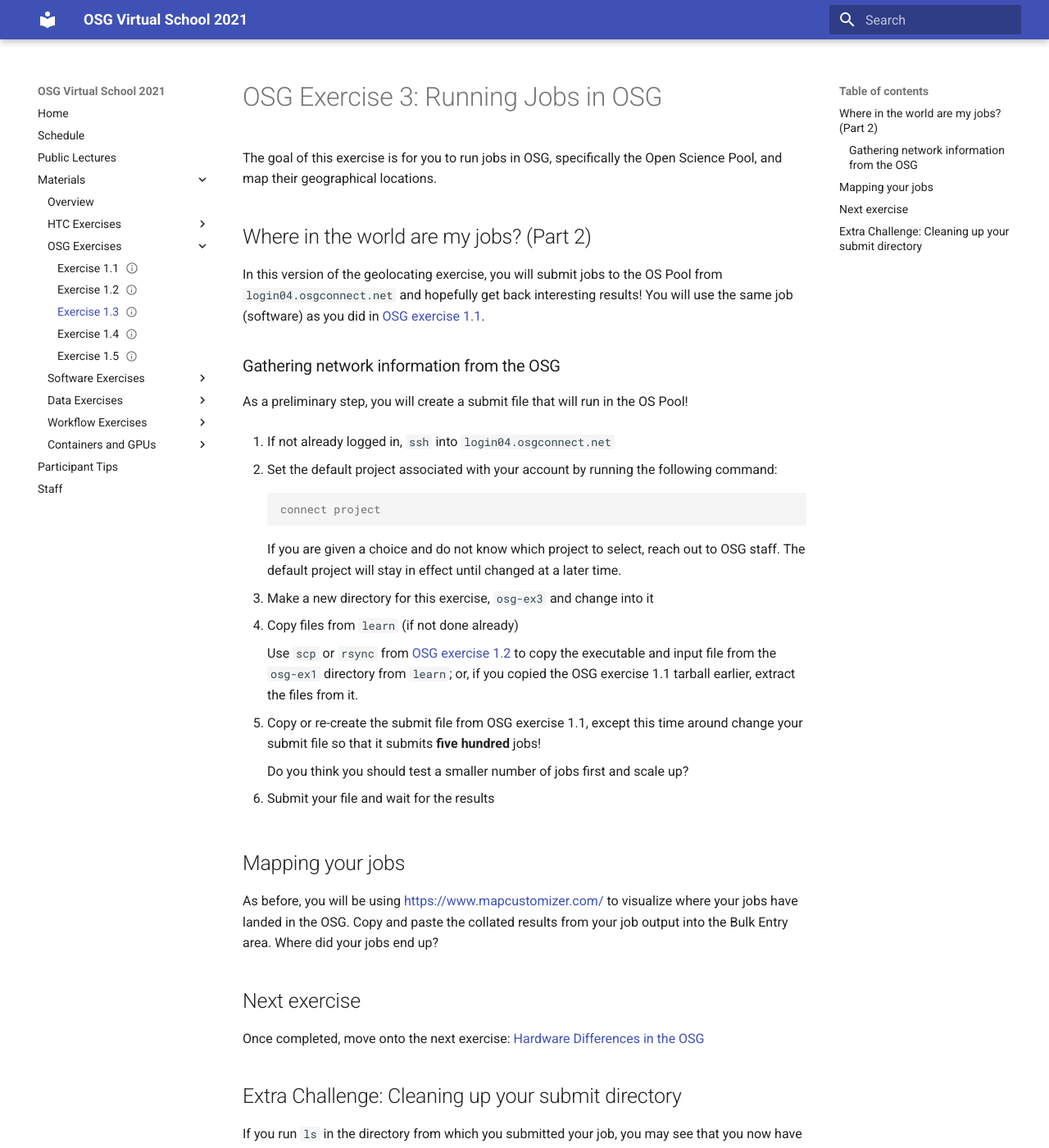
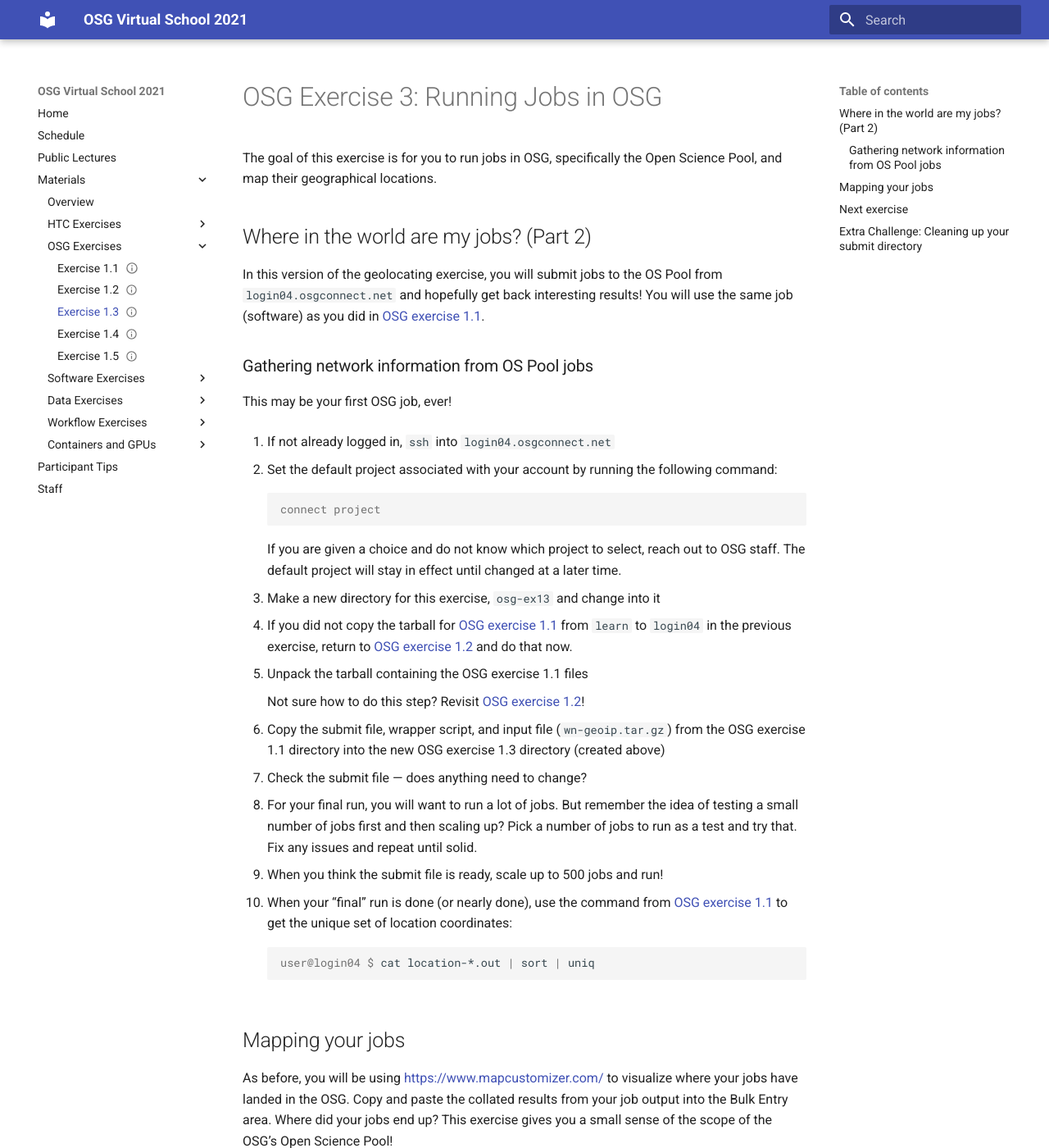
Before and after one commit to osg-htc/virtual-school-2021, an MkDocs documentation site: the page built from docs/materials/osg/part1-ex3-submit-osg.md, in a window 1280 px wide and 1400 px high. Shown: the whole window at 82% size. Built offline with MkDocs 1.6.1 and Material for MkDocs 9.7.7, drawn with Linux system fonts in a browser that asks for light colours.

Commit message:
Updated exercise OSG 1.3 and related

```diff
--- a/docs/materials/osg/part1-ex3-submit-osg.md
+++ b/docs/materials/osg/part1-ex3-submit-osg.md
@@ -15,9 +15,9 @@
 and hopefully get back interesting results!
 You will use the same job (software) as you did in [OSG exercise 1.1](part1-ex1-submit-refresher.md).
 
-### Gathering network information from the OSG
+### Gathering network information from OS Pool jobs
 
-As a preliminary step, you will create a submit file that will run in the OS Pool!
+This may be your first OSG job, ever!
 
 1.  If not already logged in, `ssh` into `login04.osgconnect.net`
 
@@ -29,27 +29,41 @@
     If you are given a choice and do not know which project to select, reach out to OSG staff.
     The default project will stay in effect until changed at a later time.
 
-1.  Make a new directory for this exercise, `osg-ex3` and change into it
+1.  Make a new directory for this exercise, `osg-ex13` and change into it
 
-1.  Copy files from `learn` (if not done already)
+1.  If you did not copy the tarball for [OSG exercise 1.1](part1-ex1-submit-refresher.md)
+    from `learn` to `login04` in the previous exercise,
+    return to [OSG exercise 1.2](part1-ex2-login-scp.md) and do that now.
 
-    Use `scp` or `rsync` from [OSG exercise 1.2](part1-ex2-login-scp.md) to copy the executable and input
-    file from the `osg-ex1` directory from `learn`;
-    or, if you copied the OSG exercise 1.1 tarball earlier, extract the files from it.
+1.  Unpack the tarball containing the OSG exercise 1.1 files
 
-1.  Copy or re-create the submit file from OSG exercise 1.1,
-    except this time around change your submit file so that it submits
-    **five hundred** jobs!
+    Not sure how to do this step?  Revisit [OSG exercise 1.2](part1-ex2-login-scp.md)!
 
-    Do you think you should test a smaller number of jobs first and scale up?
+1.  Copy the submit file, wrapper script, and input file (`wn-geoip.tar.gz`)
+    from the OSG exercise 1.1 directory into the new OSG exercise 1.3 directory (created above)
 
-1.  Submit your file and wait for the results
+1.  Check the submit file&nbsp;— does anything need to change?
+
+1.  For your final run, you will want to run a lot of jobs.
+    But remember the idea of testing a small number of jobs first and then scaling up?
+    Pick a number of jobs to run as a test and try that.
+    Fix any issues and repeat until solid.
+
+1.  When you think the submit file is ready, scale up to 500 jobs and run!
+
+1.  When your “final” run is done (or nearly done),
+    use the command from [OSG exercise 1.1](part1-ex1-submit-refresher.md)
+    to get the unique set of location coordinates:
+
+        :::console
+        user@login04 $ cat location-*.out | sort | uniq
 
 ## Mapping your jobs
 
 As before, you will be using <https://www.mapcustomizer.com/> to visualize where your jobs have landed in the OSG.
 Copy and paste the collated results from your job output into the Bulk Entry area.
 Where did your jobs end up?
+This exercise gives you a small sense of the scope of the OSG’s Open Science Pool!
 
 ## Next exercise
 
```
Also changed, not shown: docs/materials/osg/part1-ex1-submit-refresher.md (+2 -2 lines), docs/materials/osg/part1-ex2-login-scp.md (+1 -1 lines).
